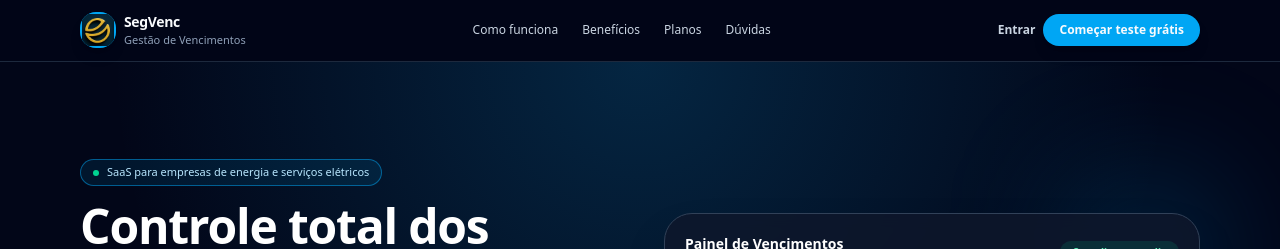
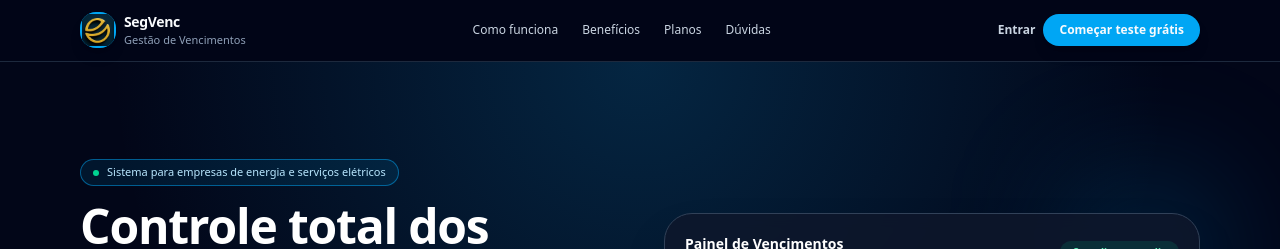
Before and after one commit to Valvick/plenum-gestao-vencimentos, a React (Vite) app: page /apresentacao in a window 1280 px wide. Shown: the top 249 px of the page. Built offline with nearby package versions, Linux system fonts and the light colour scheme; no server answers.

Commit message:
Deploy: ajuste na apresentaçãoa

```diff
--- a/src/LandingPage.tsx
+++ b/src/LandingPage.tsx
@@ -83,7 +83,7 @@ const LandingPage: React.FC = () => {
             <div className="space-y-4">
               <span className="inline-flex items-center gap-2 rounded-full border border-sky-500/50 bg-sky-500/10 px-3 py-1 text-[11px] font-medium text-sky-200">
                 <span className="w-1.5 h-1.5 rounded-full bg-emerald-400" />
-                SaaS para empresas de energia e serviços elétricos
+                Sistema para empresas de energia e serviços elétricos
               </span>
 
               <h1 className="text-3xl md:text-4xl lg:text-5xl font-extrabold tracking-tight text-white">
```
Also changed, not shown: 1 other file (tests, documents, lock files or other folders).
